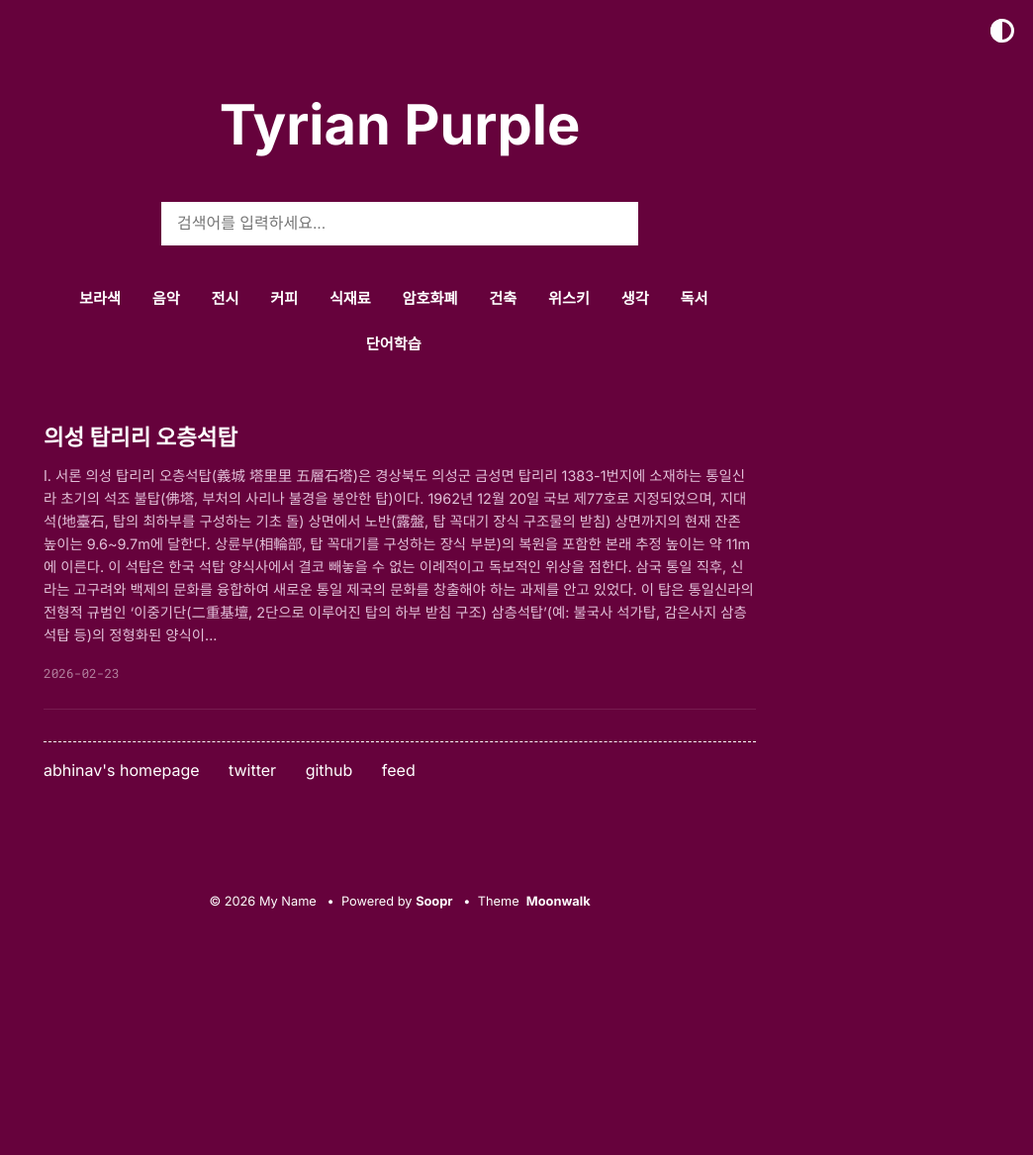
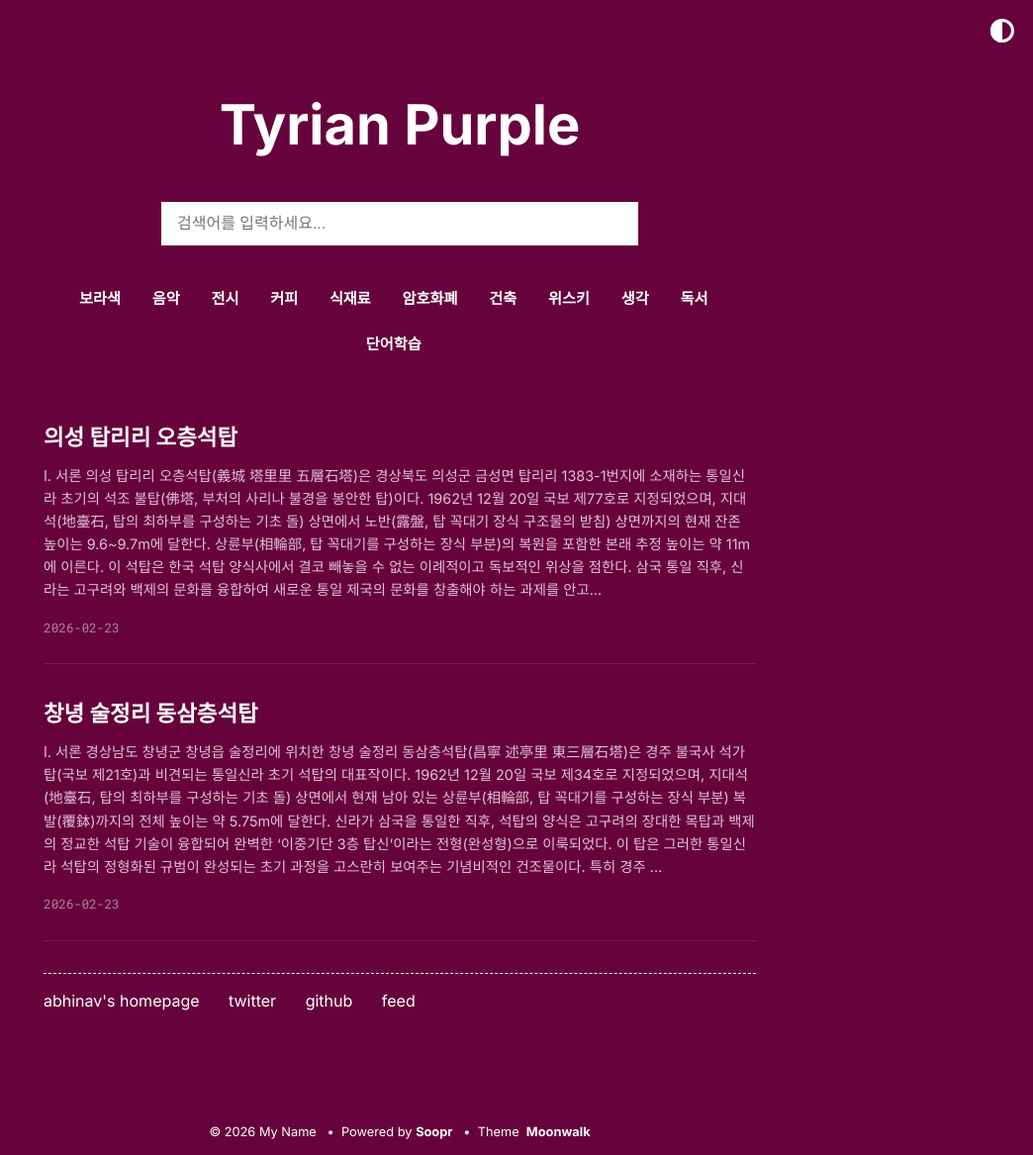
Before and after one commit to borapurpleviolet/borapurpleviolet.github.io, a Jekyll site: the page built from index.md, in a window 1280 px wide. Shown: the whole page at 99% size, without its empty margins (236-1280 px from the left). Built offline with Jekyll 4.4.1, drawn with Linux system fonts in a browser that asks for light colours; some web fonts are replaced; comment, search, counter and statistics services are not loaded; before the commit the page ends 934 px from its top, so only the background shows below that; some of the changed lines change nothing that is shown.

Commit message:
docs: add new post for Changnyeong pagoda

```diff
--- a/_includes/post_list.html
+++ b/_includes/post_list.html
@@ -6,7 +6,7 @@
     <h3 style="margin-top:0; margin-bottom: 0.5rem;"><a href="{{ post.url | relative_url }}"
         style="font-size: 1.4rem;">{{ post.title }}</a></h3>
     <p style="margin-top: 0; margin-bottom: 0.8rem; font-size: 0.9rem; color: var(--text-secondary); line-height: 1.6;">
-      {{ post.content | strip_html | truncate: 500 }}
+      {{ post.content | strip_html | truncate: 400 }}
     </p>
     <span class="home-date" style="font-size: 0.8rem; color: rgba(255,255,255,0.5);">
       {{ post.date | date: site.theme_config.date_format }}
--- /dev/null
+++ b/_posts/2026-02-23-changnyeong-pagoda.md
@@ -0,0 +1,120 @@
+---
+layout: post
+title: "창녕 술정리 동삼층석탑"
+date: 2026-02-23
+description: "창녕 술정리 동삼층석탑이 품고 있는 건축적 완결성과 역사적 상징성 고찰"
+tags: [문화유산, 답사]
+---
+
+## Ⅰ. 서론
+
+경상남도 창녕군 창녕읍 술정리에 위치한 창녕 술정리 동삼층석탑(昌寧 述亭里 東三層石塔)은 경주 불국사 석가탑(국보 제21호)과 비견되는 통일신라 초기 석탑의 대표작이다. 1962년 12월 20일 국보 제34호로 지정되었으며, 지대석(地臺石, 탑의 최하부를 구성하는 기초 돌) 상면에서 현재 남아 있는 상륜부(相輪部, 탑 꼭대기를 구성하는 장식 부분) 복발(覆鉢)까지의 전체 높이는 약 5.75m에 달한다.
+
+신라가 삼국을 통일한 직후, 석탑의 양식은 고구려의 장대한 목탑과 백제의 정교한 석탑 기술이 융합되어 완벽한 '이중기단 3층 탑신'이라는 전형(완성형)으로 이룩되었다. 이 탑은 그러한 통일신라 석탑의 정형화된 규범이 완성되는 초기 과정을 고스란히 보여주는 기념비적인 건조물이다. 특히 경주 왕경(王京) 최고 장인들의 손길이 닿은 선진 석탑 양식이 창녕이라는 지방 권역으로 전파되고 정착되었음을 증명하는 생생한 지표이기도 하다.
+
+본고는 창녕 술정리 동삼층석탑이 건립된 8세기 중엽(경덕왕 대 추정) 당시의 역사적 상징성과 석탑이 품고 있는 건축적 완결성, 수리적(數理的) 비례와 미학, 재료적 특성 및 보존 과학적 관점, 창건 사찰명에 대한 고고학적 성과, 초층 탑신에서 출토된 사리장엄구의 미술사적 의의를 종합적으로 깊이 있게 고찰한다.
+
+특히 9세기 이후 진전사지 도의선사탑이나 광양 중흥산성 삼층석탑 등에서 나타나는 장식적이고 과도한 기교와 대비하여, 이 탑이 지닌 통일신라 전성기 석탑 양식의 유기적 순수성과 엄격한 구조적 완결성에 주목하고자 한다.
+
+---
+
+## Ⅱ. 입지 환경 및 역사적 배경
+
+### 1. 지리적 입지와 비화가야(非火加耶)의 거점
+
+이 석탑이 건립된 창녕 일대 화왕산 자락은 본래 삼국시대 가야 연맹체의 일원이었던 비화가야의 중심지였다. 그러나 6세기 중엽 신라 진흥왕의 강력한 팽창 정책에 의해 창녕 지역은 신라 영토로 완전히 편입되었다. 지리적으로 낙동강 유역과 영남 내륙을 연결하는 군사적·교통의 핵심 요충지였던 이 지역을 장악한 신라는, 제국의 위상을 떨치고 영토 지배력을 과시하기 위해 '창녕 신라 진흥왕 척경비(拓境碑, 국보 제33호)'를 세우기까지 하였다.
+
+이러한 지정학적 중요성은 삼국 통일 이후 통일신라 시대에도 고스란히 이어졌다. 과거 가야의 핵심 거점이었던 창녕에 과거의 낡은 상징물 대신, 경주 왕경 내부에서만 볼 수 있던 최고급 수준의 완벽한 비례를 갖춘 정형 석탑을 우뚝 세운 것이다. 이는 신라 왕실이 거대한 종교적 상징물을 통해 이 핵심 요충지를 문화적으로 강력하게 통합하고 중앙집권적 지배력을 시각적으로 공고히 하려 했던 치밀한 정치적 역학 관계가 반영된 결과물로 해석된다.
+
+### 2. 가람 배치와 '송림사(松林寺)' 명칭 비정
+
+오랜 기간 이 웅장한 탑이 원래 어떤 이름의 사찰에 속해 있었는지는 미지의 영역이었다. 2000년대 초반 이루어진 지표 조사 결과와, 탑 인근 약 1km 거리에 있는 '창녕 탑금당치성문기비(昌寧 塔金堂治成文記碑)'의 기록을 근거로 일부 학계에서는 이 사찰을 '인양사(仁陽寺)'로 비정(比定, 연대나 내용을 비교하여 추정하고 결정함)하기도 하였다.
+
+그러나 비문(碑文)의 세부 기록을 살펴보면, 인양사 탑은 "임오년(802년)에 노반을 수리하고 계미년(803년)에 4층이 무너져 수리했다"고 또렷이 새겨져 있다. 즉 인양사에 세워졌던 탑은 최소 4층 이상, 혹은 5층 이상의 다층탑(목탑 혹은 전탑으로 추정)이었음이 명백하다. 따라서 애초부터 완벽한 3층 구조로 치밀하게 설계된 현존 술정리 동삼층석탑을 문헌 속의 인양사 탑과 동일시하는 것은 성립할 수 없는 가설이었다.
+
+이 오랜 명칭 논란은 최근 국립가야문화재연구소에서 주도한 주변 사찰 터 발굴 조사를 통해 결정적으로 해소되었다. 석탑 주변 건물지 발굴 과정에서 과거의 가설들을 완전히 뒤집는 '송림사(松林寺)'라는 뚜렷한 명문(銘文, 비석이나 기물에 글씨를 새김)이 새겨진 기와재가 출토된 것이다. 이로써 오랜 세월 무명(無名)의 폐사지 혹은 잘못된 이름으로 불리던 이곳은, 마침내 '송림사'라는 고유의 사찰명을 되찾게 되었다.
+
+---
+
+## Ⅲ. 세부 건축 구조와 미학적 비례
+
+창녕 술정리 동삼층석탑은 신라식 일반형 석탑의 완성된 형태와 구조적 미학을 유감없이 보여준다. 기단부(基壇部), 탑신부(塔身部), 상륜부(相輪部)로 이어지는 3단 구조가 완벽한 조화를 이루며 목조건축의 가구(架構, 기둥과 보 등을 짜맞추는 방식) 요소를 단단한 화강암 석조로 치환하는 정교한 모각(模刻, 표면에 입체적으로 새겨 표현함) 기법이 돋보인다.
+
+### 1. 기단부(基壇部): 장중한 결구와 율동감
+
+이 탑의 기단부(탑의 기초 토대가 되는 받침 구조)는 상하 2단으로 구성된 이중 기단의 형식을 철저히 따른다.
+
+하층 기단(아랫단 받침)은 지대석(地臺石)과 면석(面石, 단의 벽면을 이루는 돌)이 하나의 돌로 붙여져 넓게 제작된 것이 특징이며, 총 4매의 거대한 석재로 조립되어 상부의 막대한 하중을 지상으로 균일하게 분산시키고 있다. 각 면의 모서리에는 수직의 기둥 모양인 우주(隅柱, 모서리 기둥)가 모각되어 있으며, 그 사이의 넓은 면석 중앙에는 하중을 받치는 버팀기둥인 탱주(撐柱)가 각 면마다 무려 3기(基)씩 새겨져 있다. 하층 기단에 면당 3기의 탱주를 배치하는 것은 통일신라 초기 권위 있는 석탑에서만 볼 수 있는 강력하고 장중한 구조적 특징이다. 후대 9세기 이후의 석탑들이 기단 탱주를 2기나 1기로 대폭 축소시키는 경향과 확연히 대비되는 전성기의 웅장한 척도라 할 수 있다.
+
+상층 기단(윗단 받침) 역시 총 8개의 돌을 치밀하게 맞물려 결구(結構, 짜 맞춤)하였다. 각 면 모서리에 우주가 도드라져 있으며, 중앙에는 2기씩의 탱주가 정연하게 새겨져 시각적 안정감을 극대화하였다. 이처럼 빈틈없이 배열된 우주와 탱주는 단순한 장식이 아니라 육중한 화강암 부재가 주는 둔중함을 상쇄하고 상층부로 뻗어 나가는 수직적 방향성을 부여한다.
+
+### 2. 탑신부(塔身部): 조형적 비상과 옥개석의 미학
+
+탑신부(석탑의 본체인 몸통 부분)는 3개의 몸돌(탑신석)과 3개의 지붕돌(옥개석)로 교차 적층되어 있다. 창녕 술정리 석탑은 몸돌과 지붕돌이 각각 단 하나의 독립된 거대한 통돌(단일 석재)로 깎아 만들어져 있어 돌을 여러 개 이어 붙인 석탑보다 구조적으로 비할 데 없이 견고하다.
+
+각 몸돌의 네 가장자리에는 뚜렷하게 도드라진 우주가 깊게 새겨져 기단부에서 이어지는 수직적 율동감을 자연스럽게 이어받는다. 1층 몸돌에서 2층, 3층으로 올라갈수록 몸돌의 폭과 높이가 일정한 수학적 체감률(遞減率, 크기를 층이 올라감에 따라 점진적으로 줄이는 비율)을 띠며 줄어들어, 착시 현상 없는 완벽한 시각적 안정감과 비례의 아름다움을 창출한다.
+
+지붕에 해당하는 옥개석의 의장적 처리 역시 일품이다. 빗물이 흘러내리는 경사면인 낙수면(落水面)이 얇고 평평하게 다듬어져 둔탁함 대신 경쾌한 인상을 안겨준다. 반면 처마 밑면에는 각 층마다 5단씩의 층급받침(層級받침, 지붕돌 아래의 계단식 받침)이 두껍고 선명하게 새겨져 있다. 옥개석 층급받침이 5단으로 꽉 차게 정착된 것은 이 탑이 통일신라 전성기 최고급 석탑의 모범적 규범을 정확히 따르고 있음을 방증한다.
+
+무엇보다 지붕돌 처마의 네 귀퉁이가 허공을 향해 날렵하게 살짝 치켜 올라간 반전(反轉, 끝을 날카롭게 들어 올리는 기법) 처리는, 딱딱하고 생명 없는 화강암 덩어리에 비상(飛上)하는 듯한 생동감과 간결한 아름다움을 불어넣는 통일신라 석탑 조각 미학의 정수라 할 만하다.
+
+### 3. 상륜부(相輪部) 현황
+
+현재 석탑의 꼭대기인 머리장식 부위, 즉 상륜부는 천 년의 풍화 속에서 대부분 흩어지고 유실된 상태이다. 오직 네모진 형태의 머리장식 받침인 노반(露盤)과, 그 위로 엎어놓은 밥그릇 모양의 둥근 장식인 복발(覆鉢)만이 간신히 남아 석탑의 정점을 마감하고 있다. 화려하고 복잡했을 앙화, 수연, 용차, 보주 등의 부재들이 사라져 탑 꼭대기의 치솟음을 온전히 감상할 수는 없으나, 현존하는 노반과 복발의 정제된 형태만으로도 건립 당시 원형의 웅장함을 능히 짐작게 한다.
+
+### 4. 수리적 체계: 불국사 석가탑과의 교차 감상
+
+창녕 술정리 동삼층석탑의 예술적 위상은 언제나 한국 미술사의 영원한 고전이라 불리는 경주 불국사 석가탑에 빈번히 비교된다. 두 탑 모두 8세기 통일신라 최고의 건축 기술이 집약된 동시대 작품으로서 동일한 '이중기단 3층 탑신'의 구조적 문법을 철저히 공유한다.
+
+그러나 감상자에게 전달되는 내적 기풍은 뚜렷하게 다르다. 석가탑이 육중한 하중을 무리 없이 팽팽하게 견뎌내는 압도적인 긴장감과 '남성적인' 강건한 기풍을 뿜어낸다면, 창녕 술정리 동삼층석탑은 상대적으로 하층과 상층의 체감 비례가 다소 완만하게 줄어들어 시각적 긴장감을 부드럽게 이완시키는 유려하고 '여성적인' 우아함을 짙게 드리운다.
+
+나아가 이 탑은 하층 기단에서 상층 기단으로, 다시 각 층의 탑신으로 좁아지는 체감의 수리적 연속성이 한 치의 단절 없이 유지된다는 점에서 그 평가가 더욱 드높다. 이는 후대(9세기 이후)의 석탑들이 과도한 부조 장식에 치중하거나 모형화되는 경향을 보이는 것과 완벽히 차별화되는 지점이다. 엄격한 기하학적 규범 속에서도 지역적 유연함이 싹트고 있는 탁월한 명작이자, 통일신라 전성기 8세기 석탑 양식의 순수성을 대변하는 기념비적 징표라 할 수 있다.
+
+---
+
+## Ⅳ. 과학이 밝혀낸 부재와 보존의 메커니즘
+
+### 1. 재료의 기원: 화왕산 흑운모 화강암
+
+아무리 조각 기술이 뛰어나도 그 바탕이 되는 석재가 없다면 탑은 성립할 수 없다. 오랜 세월 이 거대한 탑을 이룬 수십 톤의 돌이 어디서 왔는지는 수수께끼였으나, 현대의 지구환경과학적 분석(비파괴 감마스펙트로미터 방사선 분석 및 대자율 자화강도 측정)을 통해 탑 부재의 완벽한 고향이 밝혀졌다.
+
+과학적 대조 결과, 이 탑 전체를 이루고 있는 담홍색을 띠는 중립질의 흑운모 화강암(Biotite Granite)은 석탑 인근에 위치한 '화왕산 서쪽 사면(HW1 지점)'에 분포하는 암반과 정확하게 100% 일치함이 입증되었다. 나아가 해당 산지 지점 주변에서는 과거 신라 시대에 거대한 돌을 떼어낸 채석(採石)의 자국마저 고스란히 남아 있어, 1,200년 전 석공들이 화왕산 험지에서 육중한 화강암 블록을 직접 캐내어 평지인 술정리까지 옮겨와 탑을 쌓아 올린 장엄한 궤적을 과학적으로 증명해 주었다.
+
+### 2. 표면 균열(Crack)의 역학적 원인
+
+현재 술정리 동삼층석탑의 하부(기단부 및 1층 탑신) 표면에는 수직과 수평 방향으로 뻗은 수많은 미세 균열(총 39개 이상 관찰)이 발생해 탑재의 모서리가 떨어져 나가는(탈락) 구조적 훼손이 점진적으로 진행 중이다.
+
+이러한 손상은 단순한 세월의 풍화 때문만은 아니다. 화강암 자체는 생성 당시 마그마가 식으면서 특정 방향으로 쉽게 쪼개지도록 배열되는 눈에 보이지 않는 물리학적 '결(Rift plane과 Grain plane)'을 태생적으로 품고 있다. 고대 장인들이 이 결의 방향을 완전히 예측하지 못하고 거대한 돌들을 쌓아 올린 결과, 수십 톤의 석탑 무게가 짓누르는 수직 압축 응력(Compressive Stress)이 화강암 내부의 가장 취약한 '결' 방향과 서로 치명적으로 맞물리면서 그 틈을 따라 균열이 급격히 발달하고 갈라지게 된 것이다. 이는 문화재 보존에 있어 석재 표면의 약품 처리뿐 아니라 광물 자체의 내재된 역학적 취약성을 반드시 고려해야 함을 깊이 시사한다.
+
+---
+
+## Ⅴ. 출토 유물과 예술적 승화 (미술사적 의의)
+
+건축적 웅장함 속에 감춰진 탑의 내부 조형 역시 통일신라 공예사의 한 획을 긋는 걸작품을 품고 있었다. 1965년 12월, 해체 복원 공사를 진행하던 중 3층 탑신석의 정중앙에 네모난 형태(16.5cm 크기)로 정교하게 파놓은 사리공(舍利孔, 사리를 모시는 빈 공간) 안에서 눈부신 사리장엄구(舍利莊嚴具) 일괄 유물이 발견되었다.
+
+1. 동제잔형사리합(銅製盞形舍利盒): 유구한 세월 봉인되어 있던 용기 중 핵심은 청동으로 주조된 사리합이었다. 놀랍게도 이 사리합은 불교에서 전통적으로 사용하는 불교 전용 통형 사리함 형태가 아니었다. 밑에 넓은 잔받침이 있고 나팔형으로 벌어진 몸체, 그리고 별개의 납작한 굽 없는 접시를 뚜껑으로 덮은 전형적인 '탁잔(托盞, 일상 생활에서 차나 술을 마실 때 쓰는 실용적인 그릇 조형)' 형식을 띠고 있었다. 세속의 일상적인 실용 그릇 형태를, 부처의 체취가 깃든 성스러운 사리를 모시는 가장 고귀한 장엄 도구로 전용(轉用)한 것이다. 이는 유례를 찾기 힘든 파격으로, 왕경의 권위적이고 엄숙한 규범에만 얽매이지 않고 지방 사찰만의 소박하면서도 독창적이고 유연한 신앙관이 그대로 투영된 찬란한 발상의 전환이다.
+
+2. 황색 반투명 유리제 사리병: 금속 탁잔 안쪽에는 7과(顆)의 난백색(오팔색) 부처의 사리들을 직접 품고 있던 조그만 유리제 사리병이 들어 있었다. 3.2cm 높이의 이 입으로 불어 만든 초보적 형태의 유리병은, 흔치 않게 짙은 노란빛이 감도는 반투명한 색채를 띤다. 이 황색 계열 유리는 본래 신라 지역보다는 과거 백제 지역(공주 무령왕릉, 부여 왕흥사지 등)에서 집중적으로 발견되던 구슬의 재료적 특성과 매우 흡사하다. 신라 영토 깊숙한 곳에서 만들어진 사리병에 백제의 전통적 공예 기술의 여운이 스며 있다는 점은, 삼국의 통일 이후 기술과 문화의 융합이 용광로처럼 들끓던 당시의 시대상을 보여주는 결정적 파편이 된다.
+
+
+---
+
+## Ⅵ. 결론
+
+창녕 술정리 동삼층석탑은 신라 통일기의 정형화된 삼층석탑 양식이 수도 경주를 넘어 척박한 지방으로 어떻게 확고하게 뿌리내렸는지를 보여주는 기념비적인 위대한 건축물이다. 장중한 이중 기단과 면마다 3기씩 다듬어낸 옹골찬 탱주의 결구, 5단의 옥개석 받침과 허공을 가르는 유려한 지붕 반전의 미학은 천 년 전 이 땅에 발걸음한 최고 수준의 화단 장인들이 쏟아낸 불꽃 같은 예술 혼(魂) 그 자체다.
+
+더군다나 일상적인 차탁잔을 사리 용기로 승화시킨 독창적인 공예품은 지방 불교문화 특유의 유연하고 역동적인 에너지를 한껏 발산하며, 과학의 눈으로 밝혀낸 화왕산 흑운모 화강암은 그 육중한 돌덩이를 산에서부터 끌어내려 거대한 탑으로 직조해 낸 신라 민초들의 숨은 땀방울을 되살려낸다.
+
+명실상부 이 탑은, 국보 제34호라는 수식어를 넘어서 문헌 사료의 고증, 현대 고고학의 발굴 성과, 지구과학적 보존 과학이 혼연일체로 결합되었을 때에야 비로소 과거의 맥락이 거대한 입체로 숨죽이던 윤곽을 온전히 드러내게 되는, 진정한 융합 학문의 숭고한 지표술로 한국 문화재사(史)에 영원히 기록되어야 할 것이다.
+
+---
+
+## 참고문헌
+
+- 국립가야문화재연구소, 『창녕 술정리사지 - 동·서삼층석탑 주변 발굴조사보고서』.
+- 국립문화재연구원, 『(2018) 국가지정 건조물문화재(국보·보물) 정기조사』.
+- 국립문화재연구소 보존과학연구, 『창녕 술정리 동삼층석탑 정보 분석』.
+- 김재환, 「창녕 술정리 동삼층석탑에 사용된 석탑부재의 원산지 해석 및 표면균열에 관한 연구」 (경상대학교 대학원).
+- 박홍국, 「창녕 인양사비문의 탑 관련기사에 대한 검토」.
+- 주경미, 「창녕 술정리 동삼층석탑 출토 사리장엄구의 고찰」.
+- 박경식, 『경상북도의 석탑』.
```
